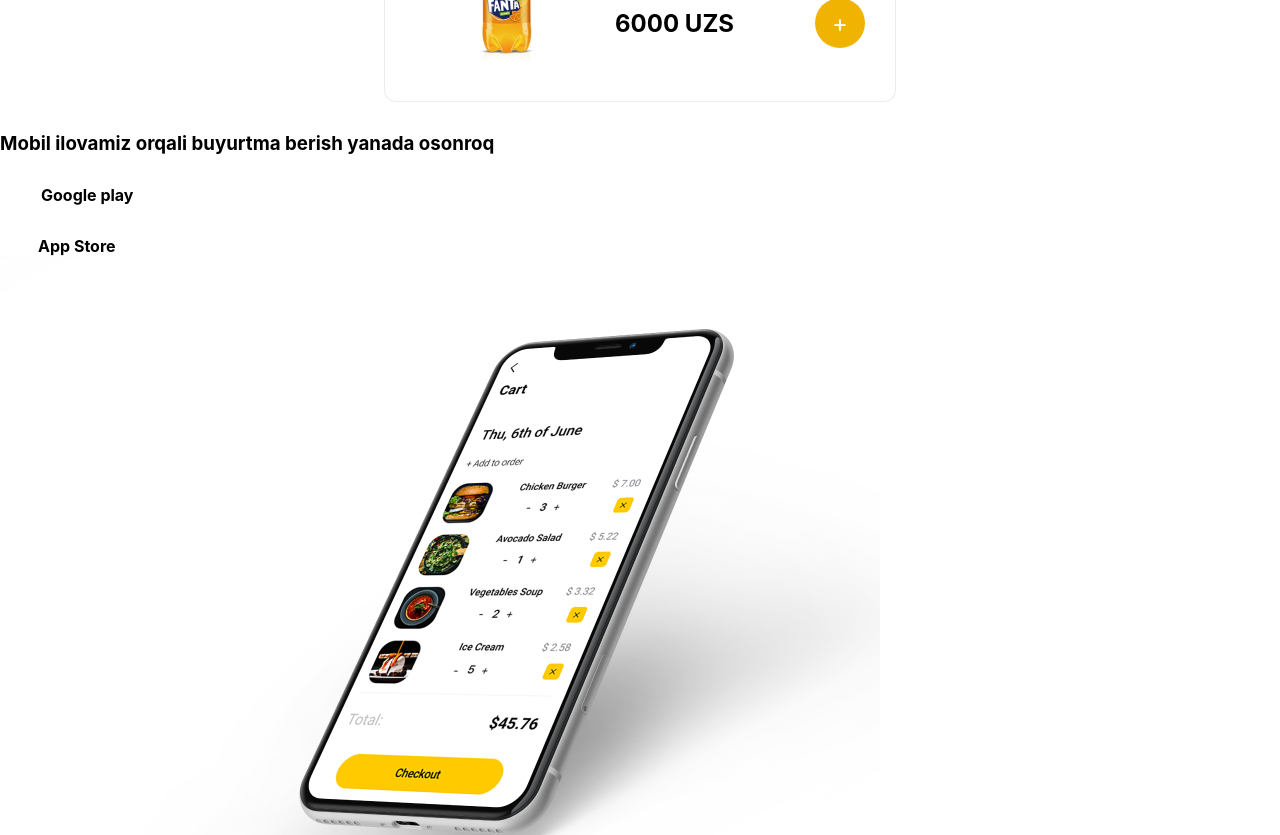
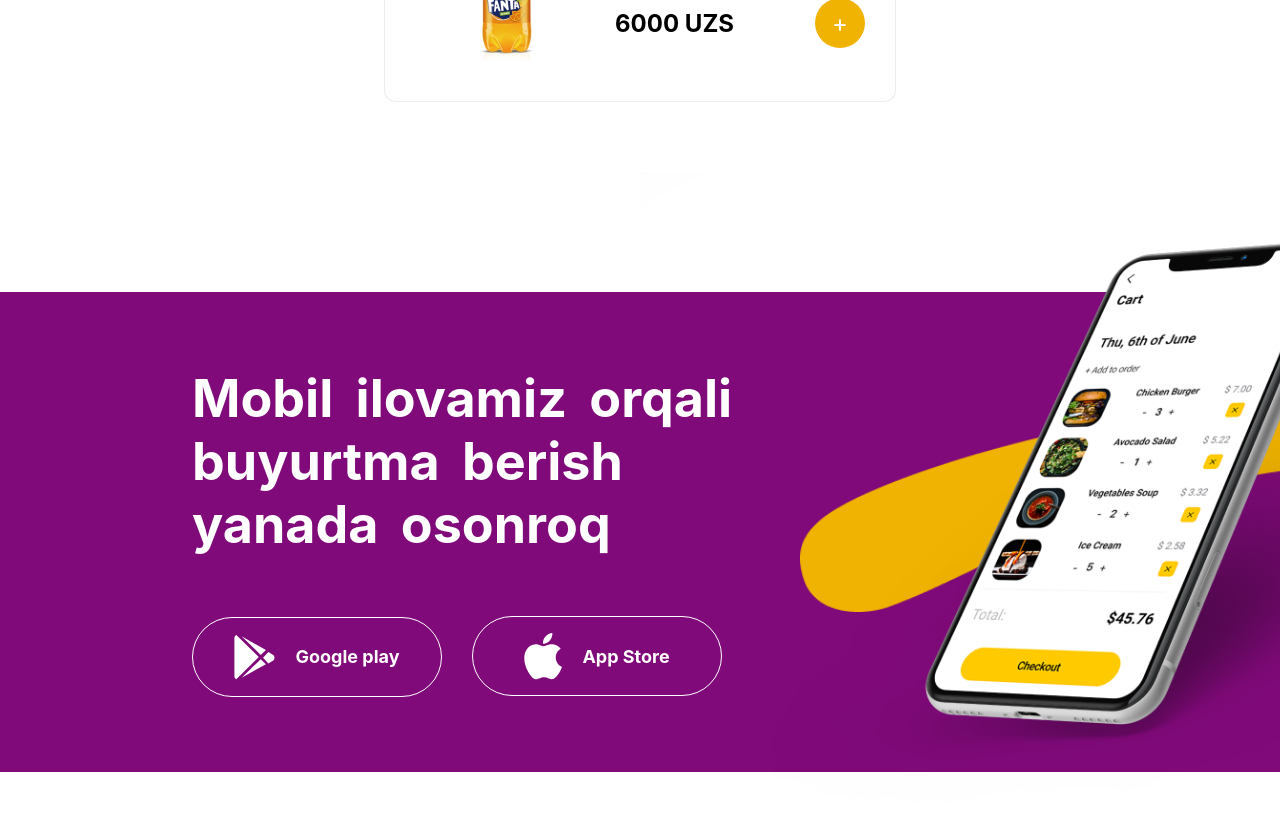
Before and after one commit to Bahodir8586/portfolio-2, a React (Create React App) app: page / in a window 1280 px wide. Shown: the part 3820-4655 px from the top of the page. After the commit the page ends 4628 px from the top, so only its background shows below. Built offline with nearby package versions, Linux system fonts and the light colour scheme.

Commit message:
beforeFooter styled fully

```diff
--- a/src/components/BeforeFooter/BeforeFooter.js
+++ b/src/components/BeforeFooter/BeforeFooter.js
@@ -41,8 +41,8 @@ const beforeFooter = (props) => {
         </svg>
         <strong>App Store</strong>
       </div>
-      <img src={images.Smartphone} />
-      <img src={images.Path} />
+      <img className={classes.smartphone} src={images.Smartphone} />
+      <img className={classes.path} src={images.Path} />
     </section>
   );
 };
--- a/src/components/BeforeFooter/BeforeFooter.module.css
+++ b/src/components/BeforeFooter/BeforeFooter.module.css
@@ -0,0 +1,50 @@
+.beforeFooter {
+  background-color: #800a7a;
+  padding: 75px 192px;
+  position: relative;
+  margin-top: 160px;
+}
+.beforeFooter h3 {
+  font-weight: 700;
+  font-size: 52px;
+  line-height: 63px;
+  width: 560px;
+  color: #fff;
+  word-spacing: 10px;
+  margin-bottom: 60px;
+}
+.downloadButton {
+  cursor: pointer;
+  color: #fff;
+  display: inline-flex;
+  align-items: center;
+  justify-content: center;
+  width: 250px;
+  height: 80px;
+  border: 1px solid white;
+  border-radius: 46px;
+  font-size: 18px;
+  padding: 32px;
+  margin-right: 30px;
+  transition: all 0.3s ease;
+}
+.downloadButton:hover {
+  background-color: #af0ea7;
+}
+
+.downloadButton svg {
+  margin-right: 20px;
+}
+.smartphone {
+  position: absolute;
+  top: -120px;
+  left: 640px;
+  width: 840px;
+  z-index: 2;
+}
+.path {
+  position: absolute;
+  top: 110px;
+  left: 800px;
+  width: 600px;
+}
--- a/src/components/Product/Product.js
+++ b/src/components/Product/Product.js
@@ -3,7 +3,6 @@ import React from "react";
 import classes from "./Product.module.css";
 
 const product = (props) => {
-  console.log(props.product);
   return (
     <div className={classes.product}>
       <div className={classes.productImage}>
--- a/src/components/Product/Product.module.css
+++ b/src/components/Product/Product.module.css
@@ -47,4 +47,8 @@
   display: inline-flex;
   justify-content: center;
   align-items: center;
+  transition: all 0.3s ease;
 }
+.addButton:hover {
+  background-color: #d8a001;
+}
```
